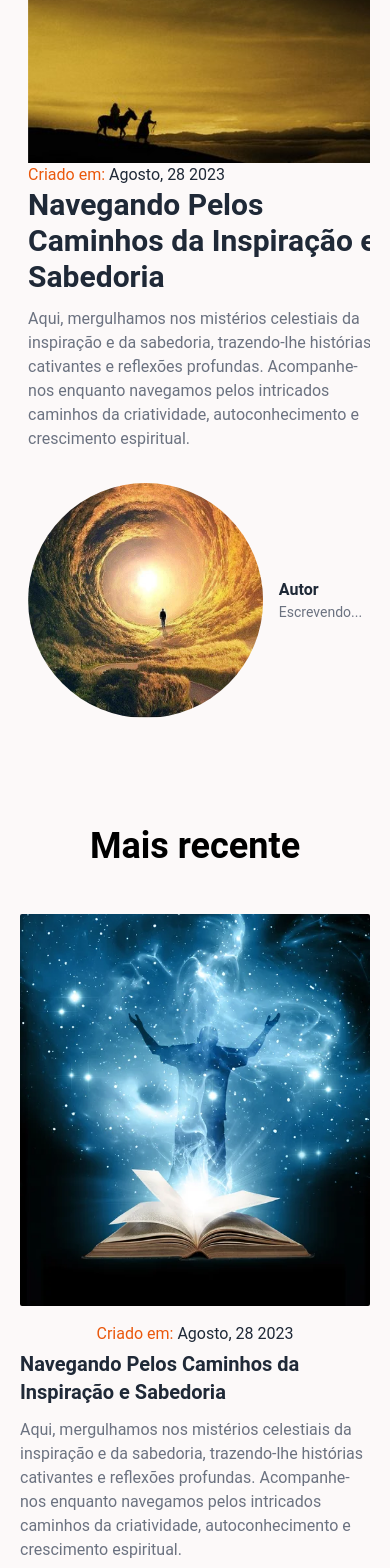
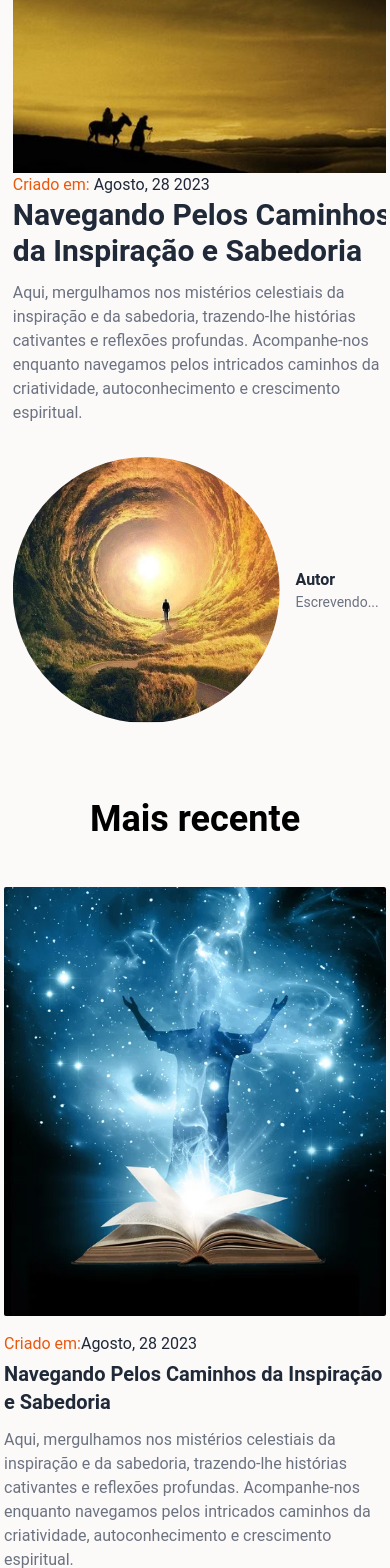
Before and after one commit to iSantanaaH/blog-star-guide, a Next.js app in the folder front-end_next/: page / in a window 390 px wide. Shown: the part 432-2000 px from the top of the page. Built offline with nearby package versions, Linux system fonts and the light colour scheme.

Commit message:
change padding p5 to p1

```diff
--- a/front-end_next/app/Components/Section1/sectionIntroBlogSlide.tsx
+++ b/front-end_next/app/Components/Section1/sectionIntroBlogSlide.tsx
@@ -16,7 +16,7 @@ const section1 = () => {
   };
 
   return (
-    <section className="py-16 sm:bg-none sml:p-5">
+    <section className="py-16 sm:bg-none sml:p-1">
       <div className="container mx-auto md:px20">
         <h1 className="font-bold text-4xl py-10 text-center">
           Reflexão do dia
--- a/front-end_next/app/Components/Section2/sectionPosts.tsx
+++ b/front-end_next/app/Components/Section2/sectionPosts.tsx
@@ -5,7 +5,7 @@ import Author from "../Child/author";
 
 const SectionPosts = () => {
   return (
-    <section className="container mx-auto md:px-20 py-10 sml:p-5">
+    <section className="container mx-auto md:px-20 py-10 sml:p-1">
       <h1 className="font-bold text-4xl py-12 text-center">Mais recente</h1>
 
       <div className="grid md:grid-cols-2 lg:grid-cols-3 gap-14">
@@ -41,7 +41,9 @@ const latestPost = () => {
         </Link>
       </div>
       <div className="info flex justify-center flex-col py-4 sml:py-2"></div>
-      <div className="cat sml:pb-1">
+
+      <div className="title">
+        <div className="cat sml:pb-1 sml:flex sml:justify-start sml:items-start">
           <Link href={"/"}>
             <span className="text-orange-600 hover:text-orange-800">
               Criado em:
@@ -54,7 +56,6 @@ const latestPost = () => {
             </span>
           </Link>
         </div>
-      <div className="title">
         <Link href={"/"}>
           <p className="text-xl font-bold text-gray-800 hover:text-gray-600">
             Navegando Pelos Caminhos da Inspiração e Sabedoria
```
Lines whose indentation alone changed are shown as unchanged.
